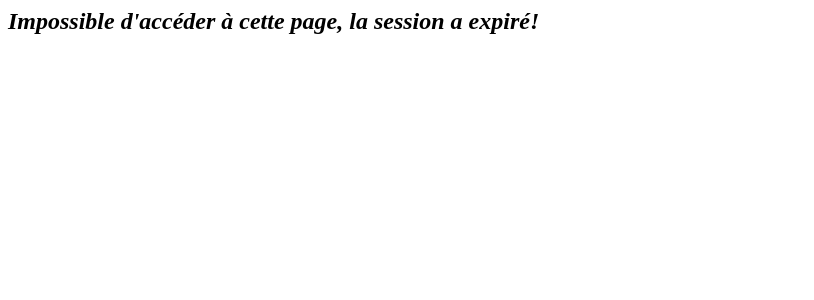
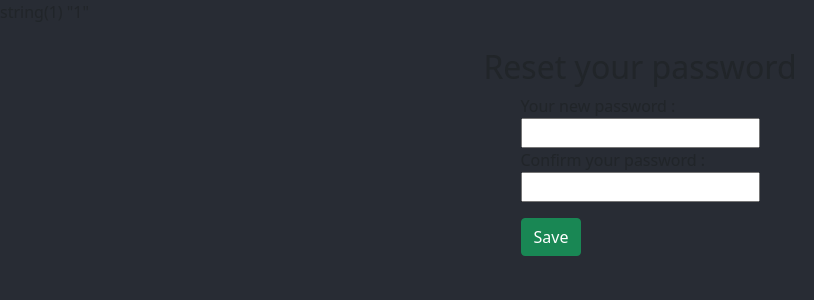
Before and after one commit to Jolan95/Games-Projet, a PHP site: page /passwordReset.php?token=1 in a window 1280 px wide. Shown: the top 300 px of the page, without its empty margins (0-814 px from the left). Run offline with PHP 8.4, Linux system fonts and the light colour scheme; data that the repository does not hold is empty.

Commit message:
new form page

```diff
--- a/handleRequest/passwordReset-verif.php
+++ b/handleRequest/passwordReset-verif.php
@@ -6,10 +6,11 @@
     $users = $statement->fetch();
     if($users !== false ) {
         $email = $users["email"];
-    } else {
-        echo "<h2><i>Impossible d'accéder à cette page, la session a expiré!</i></h2>";
-        die();
-    };
+    // } else {
+    //     echo "<h2><i>Impossible d'accéder à cette page, la session a expiré!</i></h2>";
+    //     die();
+    // };
+    }
 }
 
 if(isset($_POST['password']) && isset($_POST['password2'])){
--- a/passwordReset.php
+++ b/passwordReset.php
@@ -3,7 +3,7 @@
 $successRequest = 0;
 $token = $_GET['token'] ;
 require_once "handleRequest/passwordReset-verif.php";
-var_dump($token);
+var_dump($token)
 ?>
 <!DOCTYPE html>
 <html lang="fr">
```
